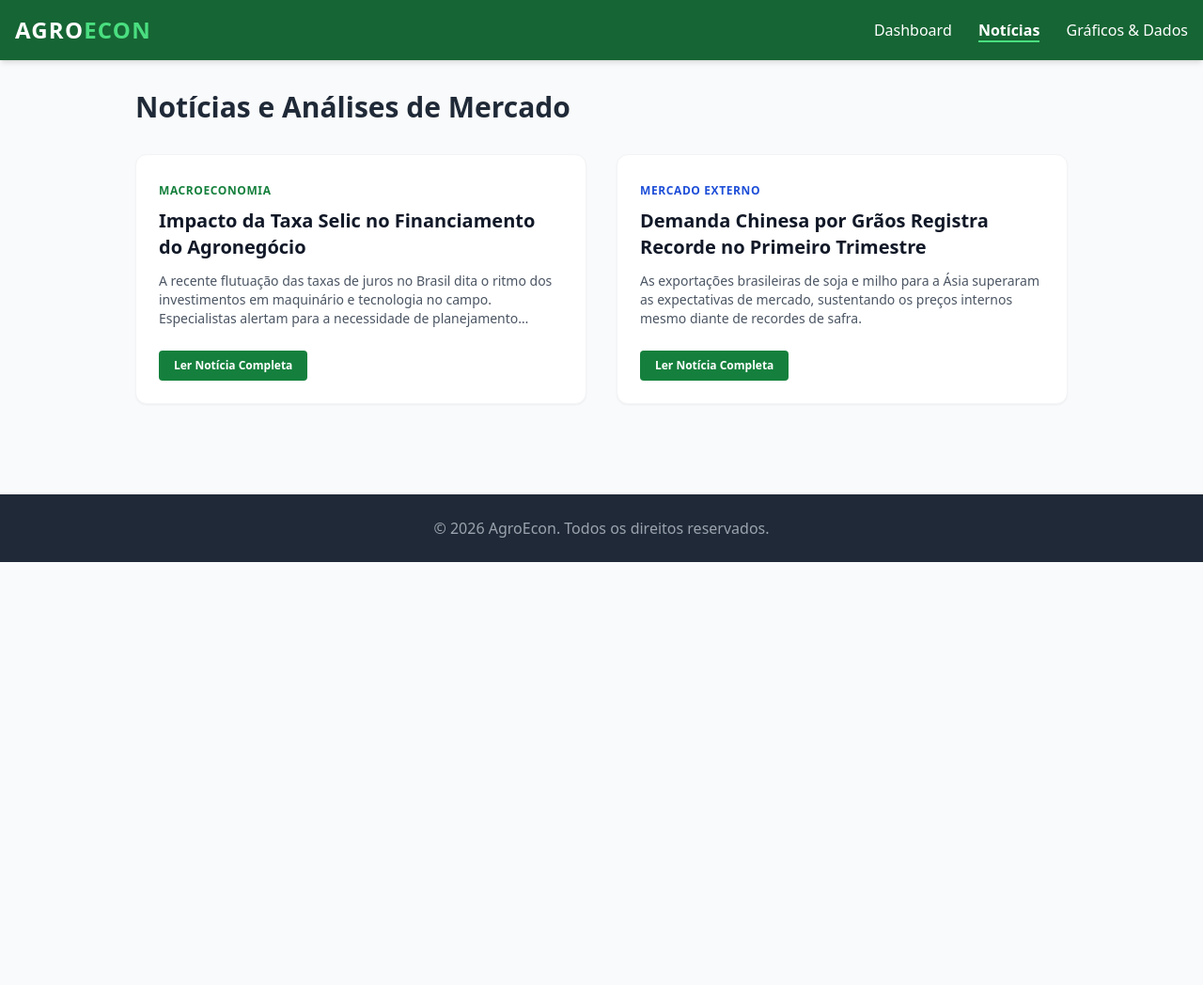
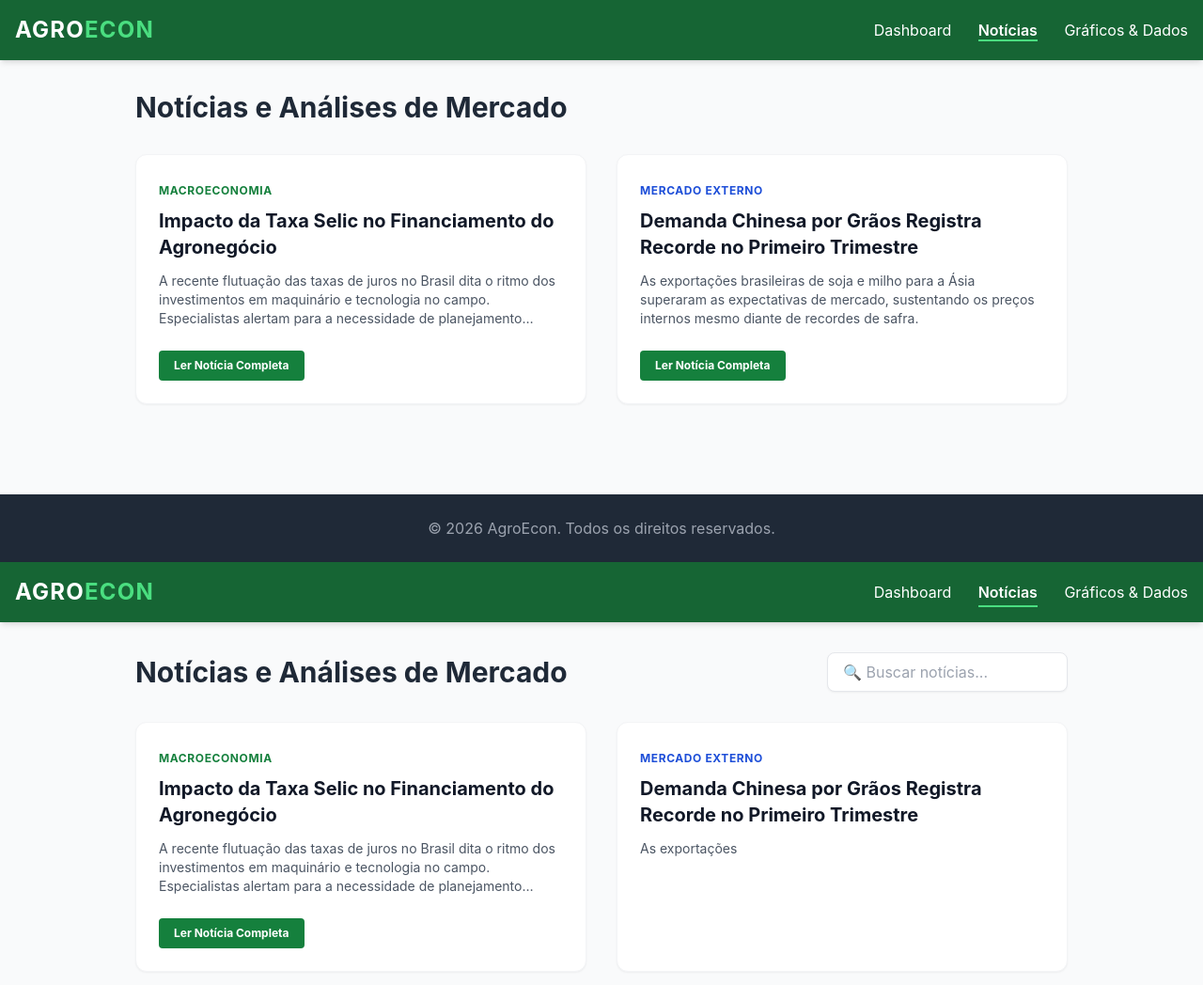
Before and after one commit to zvitox/Economia-na-agriculturaa, a plain HTML site: page noticia.html in a window 1280 px wide. Shown: the whole page at 94% size. Before the commit the page ends 800 px from the top, so only its background shows below. Drawn offline with nearby package versions, Linux system fonts and the light colour scheme.

Commit message:
Update noticia.html

```diff
--- a/noticia.html
+++ b/noticia.html
@@ -52,3 +52,48 @@
     </footer>
 </body>
 </html>
+<!DOCTYPE html>
+<html lang="pt-BR">
+<head>
+    <meta charset="UTF-8">
+    <meta name="viewport" content="width=device-width, initial-scale=1.0">
+    <title>Notícias e Análises - AgroEcon</title>
+    <script src="https://cdn.tailwindcss.com"></script>
+    <link rel="stylesheet" href="style.css">
+</head>
+<body class="bg-gray-50">
+
+    <nav class="bg-green-800 text-white p-4 sticky top-0 z-50 shadow-md">
+        <div class="container mx-auto flex justify-between items-center">
+            <a href="index.html" class="text-2xl font-bold tracking-wider">AGRO<span class="text-green-400">ECON</span></a>
+            <div class="space-x-6">
+                <a href="index.html" class="hover:text-green-300">Dashboard</a>
+                <a href="noticias.html" class="hover:text-green-300 font-semibold border-b-2 border-green-400 pb-1">Notícias</a>
+                <a href="analises.html" class="hover:text-green-300">Gráficos & Dados</a>
+            </div>
+        </div>
+    </nav>
+
+    <main class="container mx-auto my-8 px-4 max-w-5xl">
+        <div class="flex flex-col md:flex-row md:justify-between md:items-center mb-8 gap-4">
+            <h1 class="text-3xl font-bold text-gray-800">Notícias e Análises de Mercado</h1>
+            <input type="text" id="searchBar" placeholder="🔍 Buscar notícias..." class="px-4 py-2 border rounded-lg shadow-sm focus:outline-none focus:ring-2 focus:ring-green-600 w-full md:w-64">
+        </div>
+
+        <div class="grid grid-cols-1 md:grid-cols-2 gap-8" id="newsGrid">
+            <div class="news-card bg-white rounded-xl shadow-sm overflow-hidden border border-gray-100 flex flex-col justify-between">
+                <div class="p-6">
+                    <span class="text-xs font-bold text-green-700 uppercase tracking-wider">Macroeconomia</span>
+                    <h2 class="text-xl font-bold text-gray-900 mt-2 mb-3 class-title">Impacto da Taxa Selic no Financiamento do Agronegócio</h2>
+                    <p class="text-gray-600 text-sm line-clamp-3">A recente flutuação das taxas de juros no Brasil dita o ritmo dos investimentos em maquinário e tecnologia no campo. Especialistas alertam para a necessidade de planejamento rigoroso.</p>
+                </div>
+                <div class="px-6 pb-6">
+                    <a href="noticia-interna.html?id=1" class="inline-block bg-green-700 text-white text-xs font-bold px-4 py-2 rounded hover:bg-green-800 transition">Ler Notícia Completa</a>
+                </div>
+            </div>
+
+            <div class="news-card bg-white rounded-xl shadow-sm overflow-hidden border border-gray-100 flex flex-col justify-between">
+                <div class="p-6">
+                    <span class="text-xs font-bold text-blue-700 uppercase tracking-wider">Mercado Externo</span>
+                    <h2 class="text-xl font-bold text-gray-900 mt-2 mb-3 class-title">Demanda Chinesa por Grãos Registra Recorde no Primeiro Trimestre</h2>
+                    <p class="text-gray-600 text-sm line-clamp-3">As exportações
```
